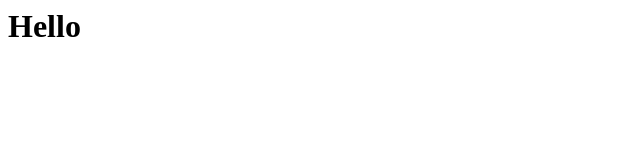
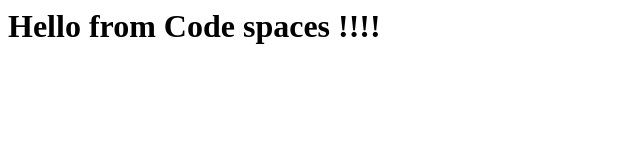
Before and after one commit to rushmeshrawak/skills-code-with-codespaces, a plain HTML site: page index.html in a window 1280 px wide. Shown: the whole page, without its empty margins (0-640 px from the left). Drawn offline with Linux system fonts and the light colour scheme.

Commit message:
Adding hello from code space

```diff
--- a/index.html
+++ b/index.html
@@ -1,3 +1,3 @@
 <html>
-  <h1>Hello</h1>
+  <h1>Hello from Code spaces !!!!</h1>
 </html>
```
